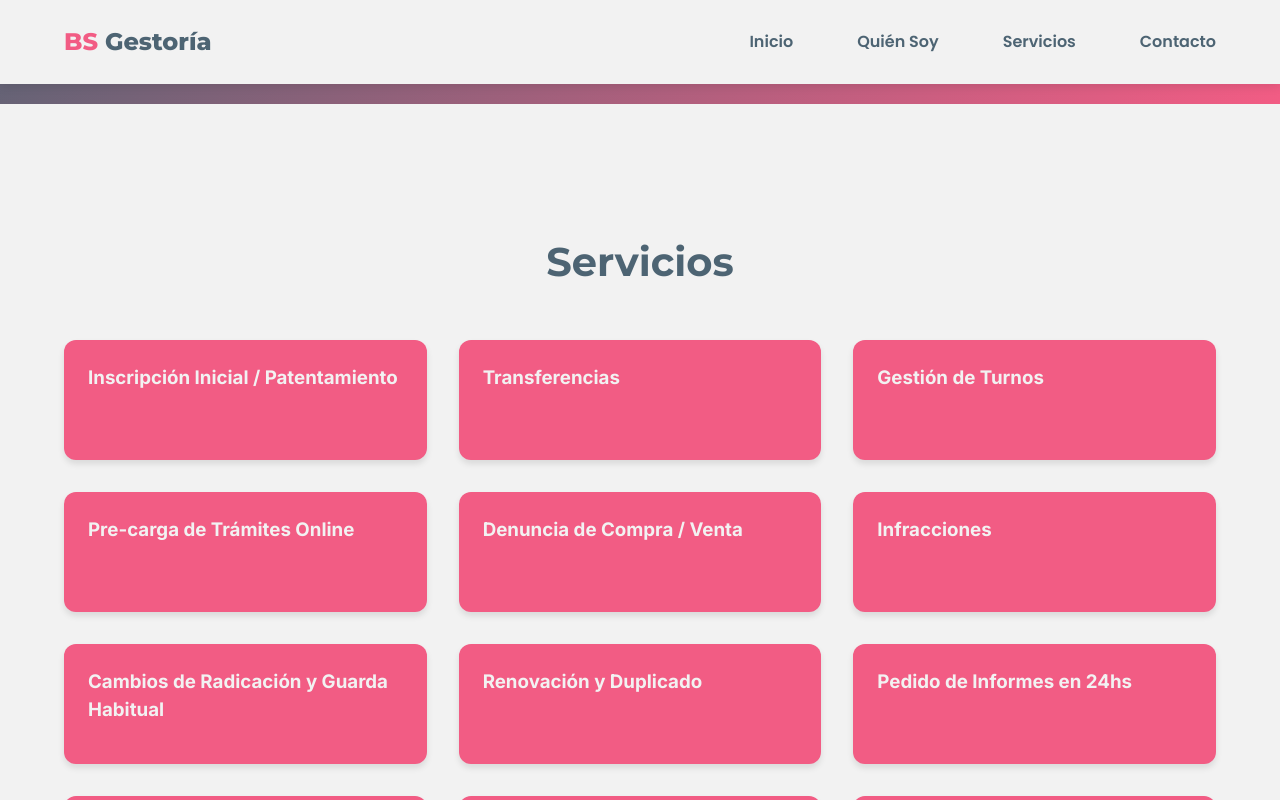
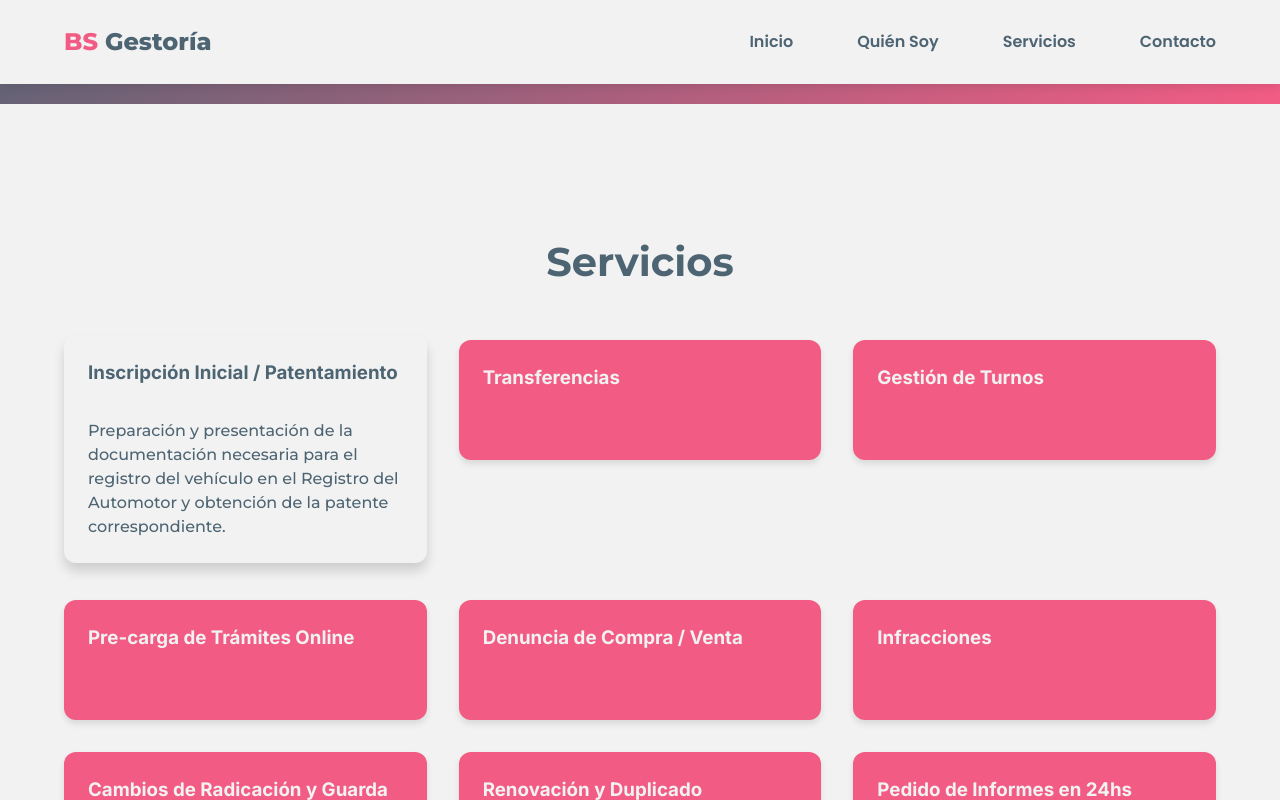
Before and after one commit to mromina00/gestoria-bs, a website built with Vite: page index.html in a window 1280 px wide. Both pictures are taken after a click on the element 245 px from the left and 1935 px from the top of the page. Shown: the part 1535-2335 px from the top of the page. Built offline with nearby package versions, Linux system fonts and the light colour scheme.

Commit message:
funcionalidad cards

```diff
--- a/static/css/style.css
+++ b/static/css/style.css
@@ -122,6 +122,7 @@ body{
 
 .cta-button{
     border: none;
+    background: none;
 }
 
 .cta-button a{
@@ -138,6 +139,7 @@ body{
     font-family: 'Poppins', sans-serif;
     cursor: pointer;
     transition: all .2s ease;
+    filter: drop-shadow(0 4px 6px rgba(0, 0, 0, 0.15));
 }
 
 
@@ -353,17 +355,20 @@ body{
     overflow: hidden;
 }
 
-.service-card:hover{
+.service-card:hover,
+.service-card.open{
     transform: translateY(-5px);
     box-shadow: 0 8px 12px rgba(0, 0, 0, 0.15);
     background-color: var(--bg-crudo);
 }
 
-.service-card:hover h3{
+.service-card:hover h3,
+.service-card.open h3{
     color: var(--gris-oscuro);
 }
 
-.service-card:hover .service-description{
+.service-card:hover .service-description,
+.service-card.open .service-description{
     height: auto;
     opacity: 1;
     margin-top: 1rem;
--- a/static/js/main.js
+++ b/static/js/main.js
@@ -192,3 +192,24 @@ mobileMenuBtn?.addEventListener('click', () => {
     nav?.classList.toggle('nav-active')
     mobileMenuBtn?.classList.toggle('menu-active')
 })
+
+// funcionalidad tarjetas
+
+const serviceCards = document.querySelectorAll('.service-card');
+
+serviceCards.forEach(card => {
+    card.addEventListener('click', (e) => {
+        e.stopPropagation();
+
+        if (card.classList.contains('open')) {
+            card.classList.remove('open');
+        } else {
+            serviceCards.forEach(c => c.classList.remove('open'));
+            card.classList.add('open');
+        }
+    });
+});
+
+document.addEventListener('click', () => {
+    serviceCards.forEach(card => card.classList.remove('open'));
+});
```
